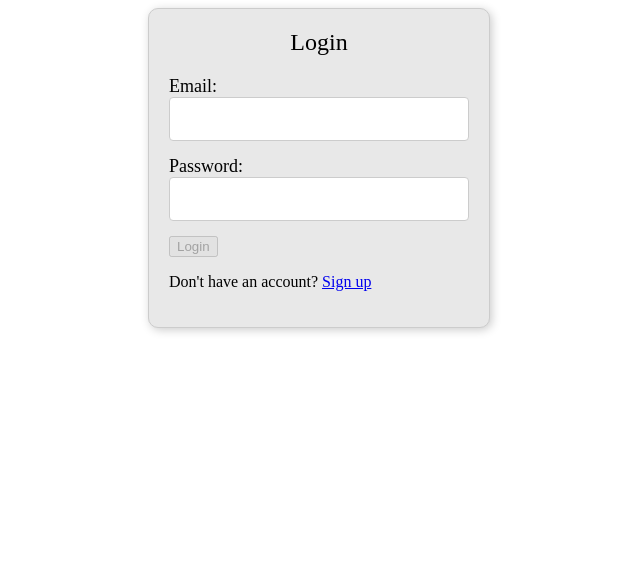
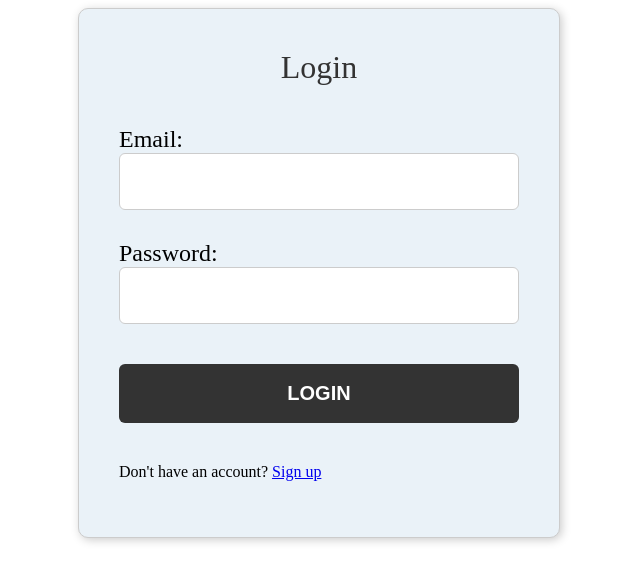
Before and after one commit to DeyoP/ISA-team58-frontend, an Angular app in the folder isa-front/: page /login in a window 1280 px wide. Shown: the top 582 px of the page, without its empty margins (321-961 px from the left). Built offline with nearby package versions, Linux system fonts and the light colour scheme.

Commit message:
added some styling to login and register

```diff
--- a/isa-front/src/app/feature-modules/account/login/login.component.css
+++ b/isa-front/src/app/feature-modules/account/login/login.component.css
@@ -1,55 +1,64 @@
 @import "~font-awesome/css/font-awesome.css";
 
 .login-card {
-    width: 300px;
+  width: 400px;
   margin: 0 auto;
-    padding: 20px;
+  padding: 40px;
   border: 1px solid #ccc;
   border-radius: 10px;
-    background-color: #e8e8e8;
+  background-color: #eaf2f8;
   box-shadow: 2px 2px 10px #ccc;
-
 }
 
 .card-header {
   text-align: center;
-    margin-bottom: 20px
+  margin-bottom: 40px;
 }
 
 .card-header .log {
   margin: 0;
-    font-size: 24px;
-    color: black;
+  font-size: 32px;
+  color: #333;
 }
 
 .form-group {
-    margin-bottom: 15px;
+  margin-bottom: 30px;
 }
 
 label {
-    font-size: 18px;
-    margin-bottom: 5px;
+  font-size: 24px;
+  margin-bottom: 10px;
 }
 
-  input[type="text"], input[type="password"] {
+input[type="text"],
+input[type="password"] {
   width: 100%;
-    padding: 12px 20px;
-    font-size: 16px;
+  padding: 16px 24px;
+  font-size: 20px;
   border: 1px solid #ccc;
-    border-radius: 4px;
+  border-radius: 6px;
   box-sizing: border-box;
-    transition: 0.5s;
+  transition: 0.3s;
 }
 
-  input[type="submit"] {
+.login-button {
   width: 100%;
   background-color: #333;
   color: white;
-    padding: 14px 20px;
-    margin: 8px 0;
+  padding: 18px 24px;
+  margin: 10px 0;
   border: none;
-    border-radius: 4px;
+  border-radius: 6px;
   cursor: pointer;
+  font-size: 20px;
+  font-weight: bold;
+  text-transform: uppercase;
+}
+
+.login-button:hover {
+  background-color: #ccc;
+  color: black;
+  transition: background-color 0.3s, color 0.3s;
 }
 
 input[type="submit"]:hover {
@@ -59,5 +68,5 @@
 
 .error {
   color: red;
-    font-size: 14px;
+  font-size: 16px;
 }
--- a/isa-front/src/app/feature-modules/account/login/login.component.html
+++ b/isa-front/src/app/feature-modules/account/login/login.component.html
@@ -26,7 +26,7 @@
         </div>
       </div>
       <div class="form-group">
-        <button type="submit" [disabled]="!loginForm.valid">Login</button>
+        <button type="submit" class="login-button" [disabled]="!loginForm.valid">Login</button>
       </div>
     </form>
     <div *ngIf="loginError" class="error">{{ loginError }}</div>
--- a/isa-front/src/app/feature-modules/account/register/register.component.css
+++ b/isa-front/src/app/feature-modules/account/register/register.component.css
@@ -1,55 +1,64 @@
 @import "~font-awesome/css/font-awesome.css";
 
 .registration-card {
-    width: 300px;
+  width: 400px;
   margin: 0 auto;
-    padding: 20px;
+  padding: 40px;
   border: 1px solid #ccc;
   border-radius: 10px;
-    background-color: #e8e8e8;
+  background-color: #eaf2f8;
   box-shadow: 2px 2px 10px #ccc;
-
 }
 
 .card-header {
   text-align: center;
-    margin-bottom: 20px
+  margin-bottom: 40px;
 }
 
 .card-header .log {
   margin: 0;
-    font-size: 24px;
-    color: black;
+  font-size: 32px;
+  color: #333;
 }
 
 .form-group {
-    margin-bottom: 15px;
+  margin-bottom: 30px;
 }
 
 label {
-    font-size: 18px;
-    margin-bottom: 5px;
+  font-size: 24px;
+  margin-bottom: 10px;
 }
 
-  input[type="text"], input[type="password"] {
+input[type="text"],
+input[type="password"] {
   width: 100%;
-    padding: 12px 20px;
-    font-size: 16px;
+  padding: 16px 24px;
+  font-size: 20px;
   border: 1px solid #ccc;
-    border-radius: 4px;
+  border-radius: 6px;
   box-sizing: border-box;
-    transition: 0.5s;
+  transition: 0.3s;
 }
 
-  input[type="submit"] {
+.registration-button {
   width: 100%;
   background-color: #333;
   color: white;
-    padding: 14px 20px;
-    margin: 8px 0;
+  padding: 18px 24px;
+  margin: 10px 0;
   border: none;
-    border-radius: 4px;
+  border-radius: 6px;
   cursor: pointer;
+  font-size: 20px;
+  font-weight: bold;
+  text-transform: uppercase;
+}
+
+.registration-button:hover {
+  background-color: #ccc;
+  color: black;
+  transition: background-color 0.3s, color 0.3s;
 }
 
 input[type="submit"]:hover {
@@ -59,5 +68,5 @@
 
 .error {
   color: red;
-    font-size: 14px;
+  font-size: 16px;
 }
--- a/isa-front/src/app/feature-modules/account/register/register.component.html
+++ b/isa-front/src/app/feature-modules/account/register/register.component.html
@@ -128,9 +128,9 @@
     </div>
     <!-- Navigation Buttons -->
     <div class="form-group">
-      <button type="button" *ngIf="currentStep > 0" (click)="prevStep()">Previous</button>
-      <button type="button" *ngIf="currentStep < formSteps.length - 1" (click)="nextStep()">Next</button>
-      <button type="submit" [disabled]="!registrationForm.valid">Send activation link</button>
+      <button class = "registration-button" type="button" *ngIf="currentStep > 0" (click)="prevStep()">Previous</button>
+      <button class = "registration-button" type="button" *ngIf="currentStep < formSteps.length - 1" (click)="nextStep()">Next</button>
+      <button class = "registration-button" type="submit" *ngIf="registrationForm.valid">Send activation link</button>
     </div>
     <div *ngIf="errorMessage" class="error">{{ errorMessage }}</div>
   </form>
```
Lines whose indentation alone changed are shown as unchanged.
